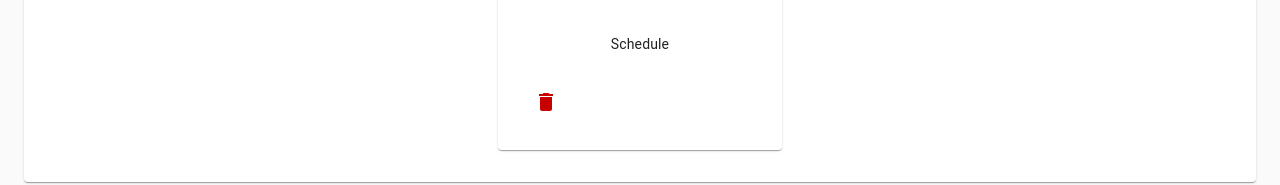
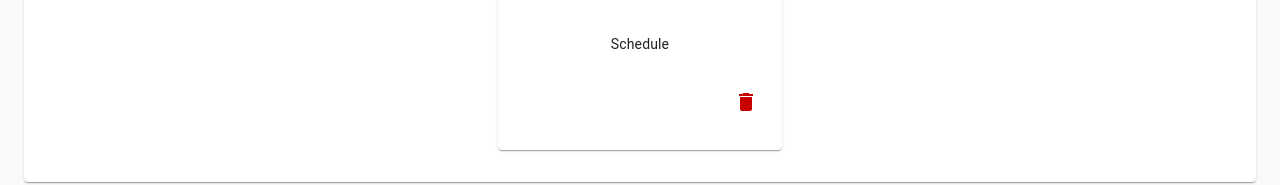
Before and after one commit to Jennelle186/VaccinationTracking, a React (Create React App) app: page /announcement in a window 1280 px wide. Shown: the part 248-433 px from the top of the page. Built offline with nearby package versions, Linux system fonts and the light colour scheme.

Commit message:
fixed the announcement delete icon

```diff
--- a/src/Admin/Pages/Announcement/AnnouncementPage.js
+++ b/src/Admin/Pages/Announcement/AnnouncementPage.js
@@ -69,7 +69,7 @@ const AnnouncementPage = () => {
                   }
                 />
                 <CardContent>Schedule</CardContent>
-                <CardActions>
+                <CardActions style={{ justifyContent: "flex-end" }}>
                   <IconButton
                     aria-label="delete"
                     edge="end"
```
